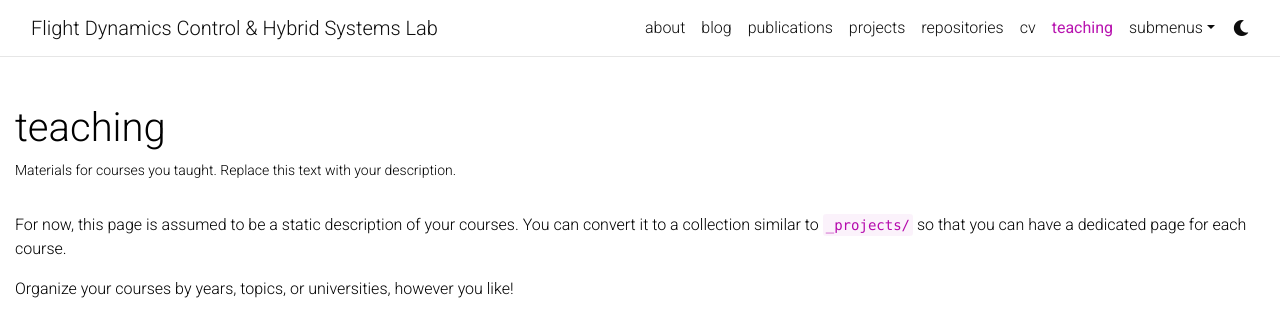
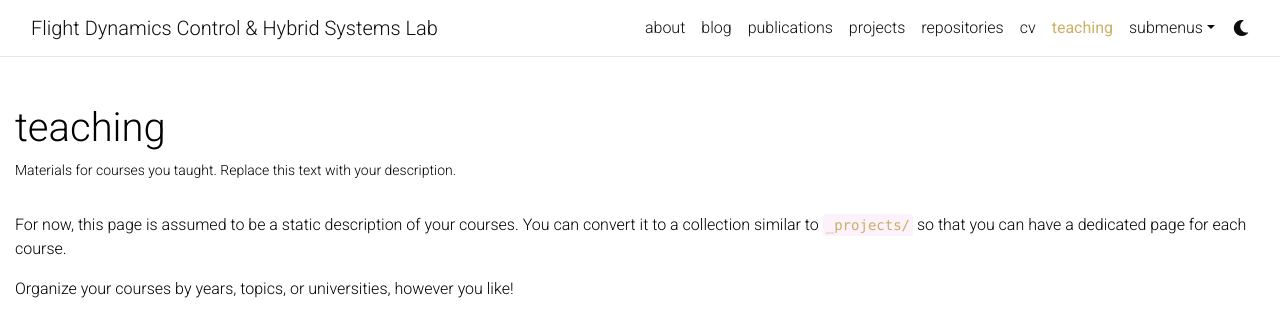
Before and after one commit to hsparkastro/fdchsl, a Jekyll site: the page built from _pages/teaching.md, in a window 1280 px wide. Shown: the top 323 px of the page. Built offline with Jekyll 4.4.1, drawn with Linux system fonts in a browser that asks for light colours; comment, search, counter and statistics services are not loaded; a style sheet for code colours, icons or effects is not loaded.

Commit message:
Update _themes.scss

```diff
--- a/_sass/_themes.scss
+++ b/_sass/_themes.scss
@@ -7,8 +7,8 @@
   --global-code-bg-color: #{$code-bg-color-light};
   --global-text-color: #{$black-color};
   --global-text-color-light: #{$grey-color};
-  --global-theme-color: #{$purple-color};
-  --global-hover-color: #{$purple-color};
+  --global-theme-color: #{$desert-color};
+  --global-hover-color: #{$desert-color};
   --global-footer-bg-color: #{$grey-color-dark};
   --global-footer-text-color: #{$grey-color-light};
   --global-footer-link-color: #{$white-color};
```
